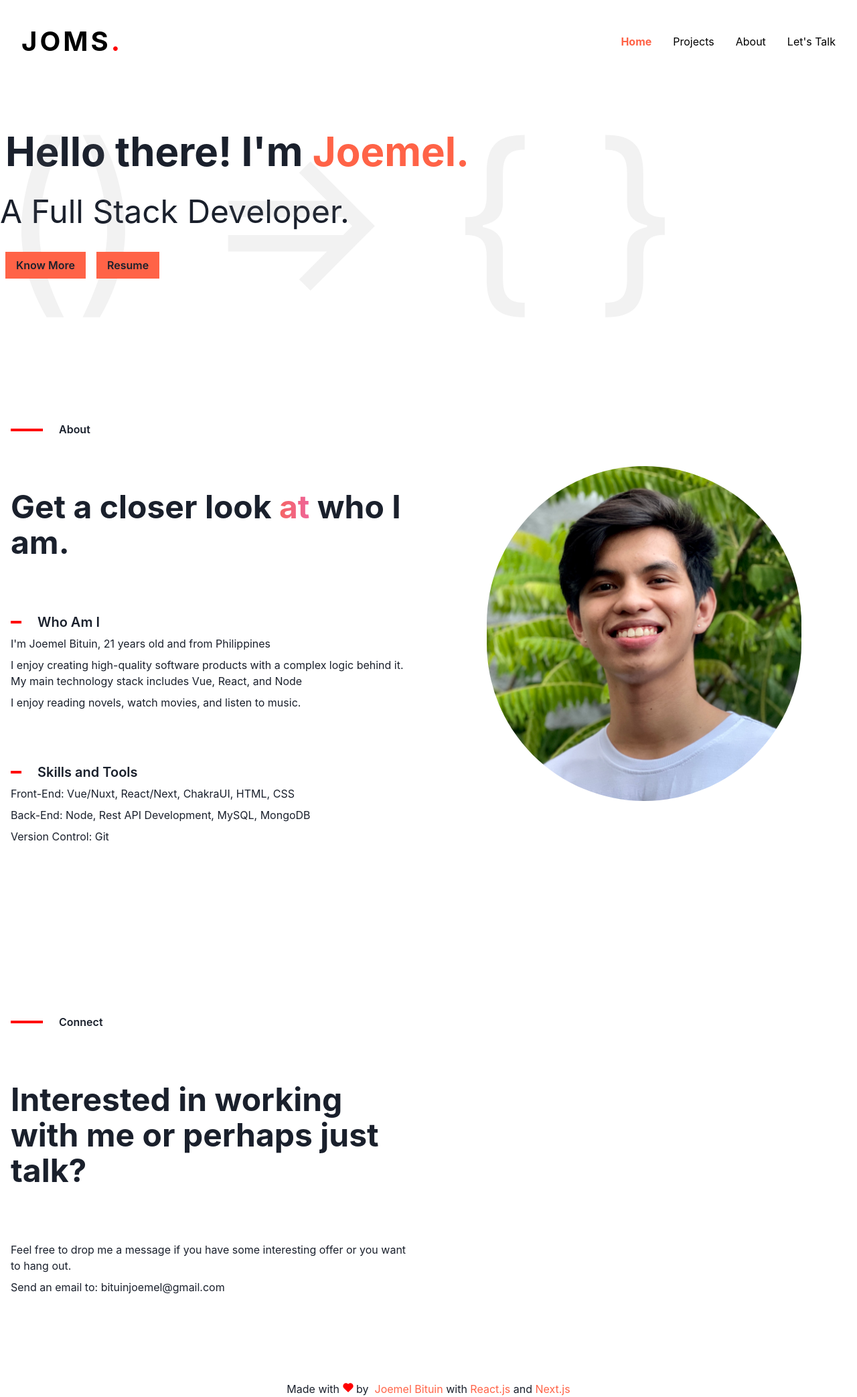
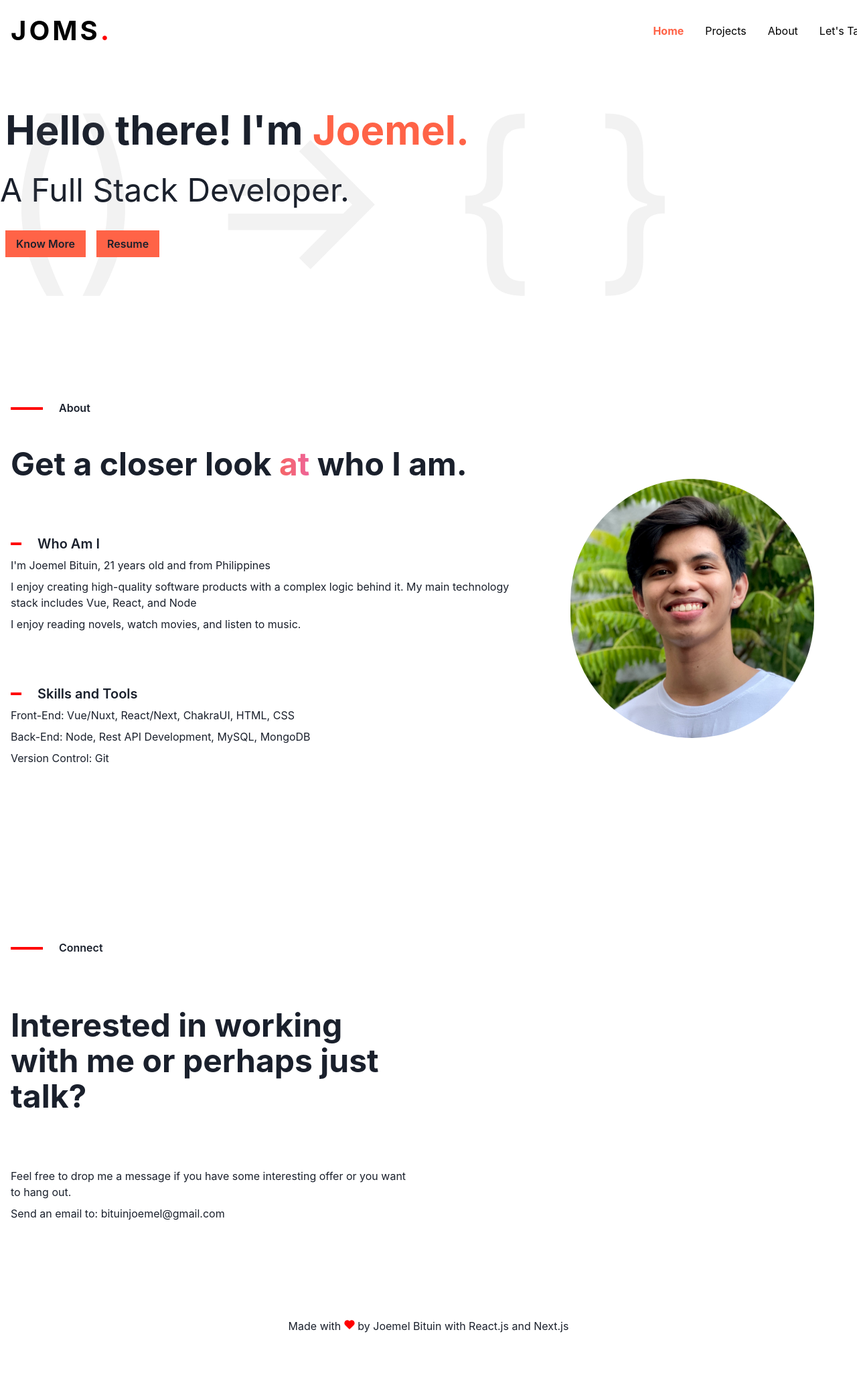
Before and after one commit to jBituin/joemelbituin, a Next.js app: page / in a window 1280 px wide. Shown: the whole page at 67% size. After the commit the page ends 2008 px from the top, so only its background shows below. Built offline with nearby package versions, Linux system fonts and the light colour scheme.

Commit message:
Add responsiveness

```diff
--- a/components/About.tsx
+++ b/components/About.tsx
@@ -11,24 +11,25 @@ import {
 } from '@chakra-ui/react';
 
 import { IntroLine } from './IntroLine';
-
 export const About: React.FC = () => {
   return (
     <Container maxW={'8xl'} minH='100%' py={32}>
-      <SimpleGrid columns={{ base: 1, md: 2 }} spacing={10}>
-        <Stack spacing='20'>
-          <Flex direction='row' alignItems='center'>
+      <Flex direction='row' alignItems='center' mb='3rem'>
         <IntroLine w='3rem' h='1' />
         <Heading
           HeadingTransform={'uppercase'}
           fontWeight={600}
           fontSize={'md'}
-              alignSelf={'flex-start'}
           rounded={'md'}
         >
           About
         </Heading>
       </Flex>
+      <Stack
+        spacing={10}
+        direction={['column-reverse', 'column-reverse', 'row']}
+      >
+        <Stack spacing='20'>
           <Heading
             lineHeight={1.1}
             fontSize={{ base: '2xl', sm: '3xl', md: '4xl', lg: '5xl' }}
@@ -92,15 +93,15 @@ export const About: React.FC = () => {
         <Flex alignItems='center' p='3rem'>
           <Image
             maxWidth='500'
-            width='500'
-            height='500'
+            width='100%'
+            height='auto'
             borderRadius='full'
             margin='auto'
             alt={'Joemel Bituin'}
             src={'joemel.jpg'}
           />
         </Flex>
-      </SimpleGrid>
+      </Stack>
     </Container>
   );
 };
--- a/components/Footer.tsx
+++ b/components/Footer.tsx
@@ -8,16 +8,15 @@ export const Footer: React.FC = ({ ...rest }) => {
       display='flex'
       justifyContent='center'
       alignItems='center'
+      textAlign='center'
+      margin='1rem'
       {...rest}
     >
-      <Text>
-        Made with <Icon as={FiHeart} color='red' fill='red'></Icon> by &nbsp;
+      <Text as='span'>
+        Made with <Icon as={FiHeart} color='red' fill='red'></Icon> by Joemel
+        Bituin <wbr />
+        with React.js and Next.js
       </Text>
-      <Text color='tomato'>Joemel Bituin&nbsp;</Text>
-      <Text>with&nbsp;</Text>
-      <Text color='tomato'>React.js&nbsp;</Text>
-      <Text>and&nbsp;</Text>
-      <Text color='tomato'>Next.js</Text>
     </Box>
   );
 };
--- a/components/Hero.tsx
+++ b/components/Hero.tsx
@@ -31,7 +31,7 @@ export const Hero: React.FC = ({ ...rest }) => {
       </Text>
       <Stack
         spacing={4}
-        w={{ base: '80%', md: '60%' }}
+        w={{ base: '90%', md: '100%' }}
         align={['center', 'center', 'flex-start', 'flex-start']}
       >
         <Heading
@@ -56,7 +56,7 @@ export const Hero: React.FC = ({ ...rest }) => {
           fontWeight='normal'
           lineHeight={1.5}
           textAlign='left'
-          w={{ lg: '70%' }}
+          w='100%'
         >
           A Full Stack Developer.
         </Heading>
--- a/components/Navbar/NavbarContainer.tsx
+++ b/components/Navbar/NavbarContainer.tsx
@@ -2,15 +2,15 @@ import { Flex, Box } from '@chakra-ui/react';
 
 export const NavbarContainer: React.FC = ({ children, ...props }) => {
   return (
-    <Box w='100%' position='sticky' top='0'>
+    <Box w='100%'>
       <Flex
         as='nav'
         align='center'
         justify='space-between'
         wrap='wrap'
-        width='100%'
-        p={8}
-        bg={['primary.500', 'primary.500', 'transparent', 'transparent']}
+        width={['auto', 'auto', '100%']}
+        m='1rem'
+        bg='transparent'
         color={['white', 'white', 'primary.700', 'primary.700']}
         {...props}
       >
```
Lines whose indentation alone changed are shown as unchanged.
